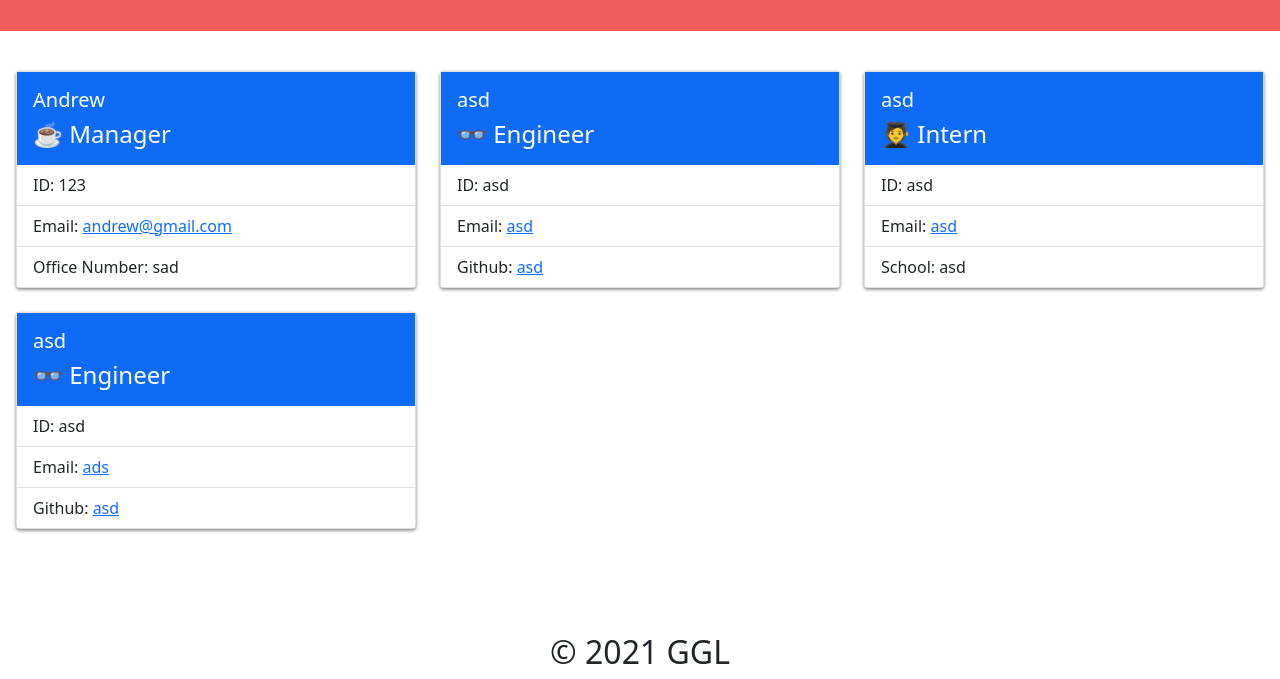
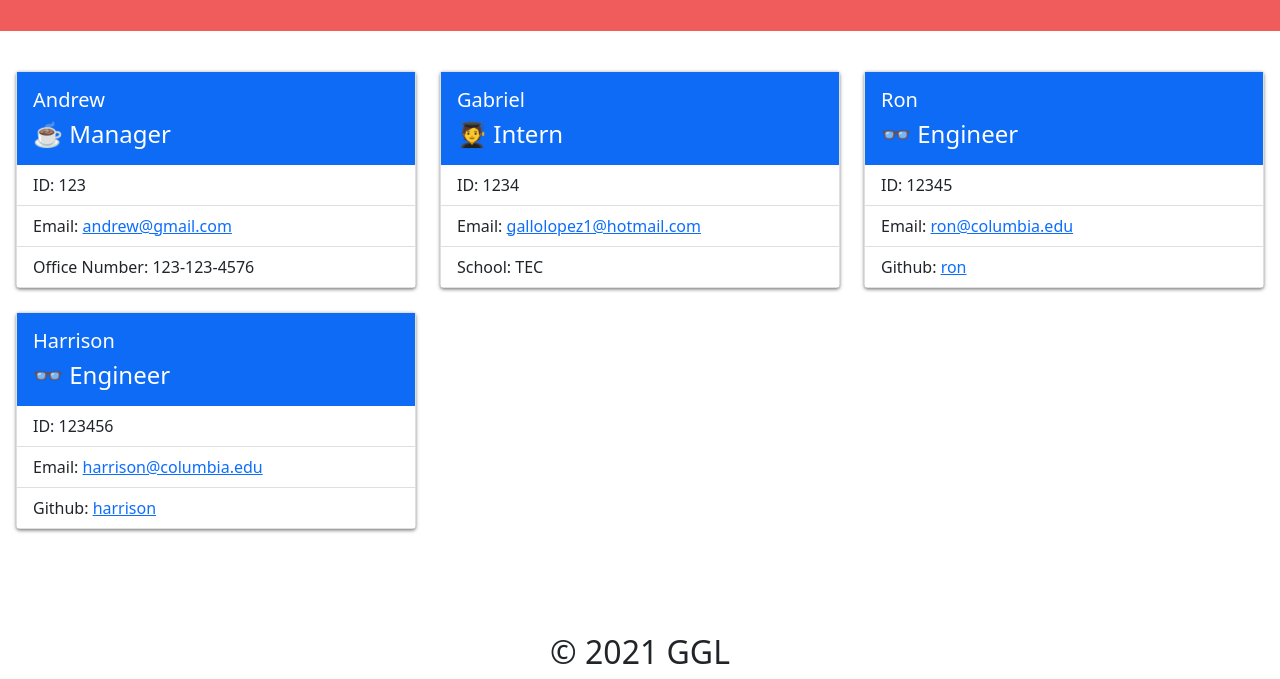
Before and after one commit to gallolopez1/team-profile-generator, a website: page dist/index.html in a window 1280 px wide. Shown: the part 121-800 px from the top of the page. Drawn offline with nearby package versions, Linux system fonts and the light colour scheme.

Commit message:
Updated gif recording, README file, copied css.style  and added sample HTML

```diff
--- a/dist/index.html
+++ b/dist/index.html
@@ -31,7 +31,7 @@
                     <ul class="list-group list-group-flush">
                         <li class="list-group-item">ID: 123</li>
                         <li class="list-group-item">Email: <a href="mailto:andrew@gmail.com">andrew@gmail.com</a></li>
-                        <li class="list-group-item">Office Number: sad</li>
+                        <li class="list-group-item">Office Number: 123-123-4576</li>
                     </ul>
                 </div>
             </div>
@@ -40,14 +40,14 @@
         <div class="col">
             <div class="card h-100">
                 <div class="card-body">
-                    <h5 class="card-title">asd</h5>
-                     <h4 class="card-text">👓 Engineer</h4>
+                    <h5 class="card-title">Gabriel</h5>
+                     <h4 class="card-text">🧑‍🎓 Intern</h4>
                 </div>
                 <div>
                     <ul class="list-group list-group-flush">
-                        <li class="list-group-item">ID: asd</li>
-                        <li class="list-group-item">Email: <a href="mailto:asd">asd</a></li>
-                        <li class="list-group-item">Github: <a href="https://github.com/asd" target="_blank">asd</a></li>
+                        <li class="list-group-item">ID: 1234</li>
+                        <li class="list-group-item">Email: <a href="mailto:gallolopez1@hotmail.com">gallolopez1@hotmail.com</a></li>
+                        <li class="list-group-item">School: TEC</li>
                     </ul>
                 </div>
             </div>
@@ -56,14 +56,14 @@
         <div class="col">
             <div class="card h-100">
                 <div class="card-body">
-                    <h5 class="card-title">asd</h5>
-                     <h4 class="card-text">🧑‍🎓 Intern</h4>
+                    <h5 class="card-title">Ron</h5>
+                     <h4 class="card-text">👓 Engineer</h4>
                 </div>
                 <div>
                     <ul class="list-group list-group-flush">
-                        <li class="list-group-item">ID: asd</li>
-                        <li class="list-group-item">Email: <a href="mailto:asd">asd</a></li>
-                        <li class="list-group-item">School: asd</li>
+                        <li class="list-group-item">ID: 12345</li>
+                        <li class="list-group-item">Email: <a href="mailto:ron@columbia.edu">ron@columbia.edu</a></li>
+                        <li class="list-group-item">Github: <a href="https://github.com/ron" target="_blank">ron</a></li>
                     </ul>
                 </div>
             </div>
@@ -72,14 +72,14 @@
         <div class="col">
             <div class="card h-100">
                 <div class="card-body">
-                    <h5 class="card-title">asd</h5>
+                    <h5 class="card-title">Harrison</h5>
                      <h4 class="card-text">👓 Engineer</h4>
                 </div>
                 <div>
                     <ul class="list-group list-group-flush">
-                        <li class="list-group-item">ID: asd</li>
-                        <li class="list-group-item">Email: <a href="mailto:ads">ads</a></li>
-                        <li class="list-group-item">Github: <a href="https://github.com/asd" target="_blank">asd</a></li>
+                        <li class="list-group-item">ID: 123456</li>
+                        <li class="list-group-item">Email: <a href="mailto:harrison@columbia.edu">harrison@columbia.edu</a></li>
+                        <li class="list-group-item">Github: <a href="https://github.com/harrison" target="_blank">harrison</a></li>
                     </ul>
                 </div>
             </div>
```
Also changed, not shown: README.md, 1 other file.
